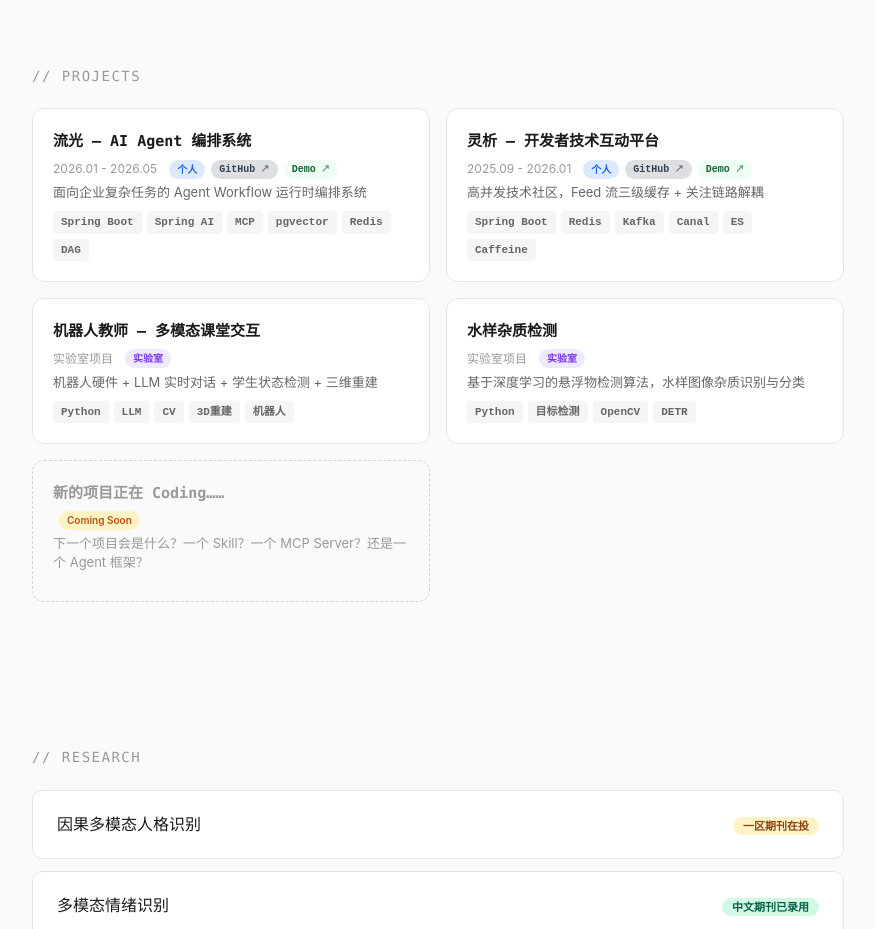
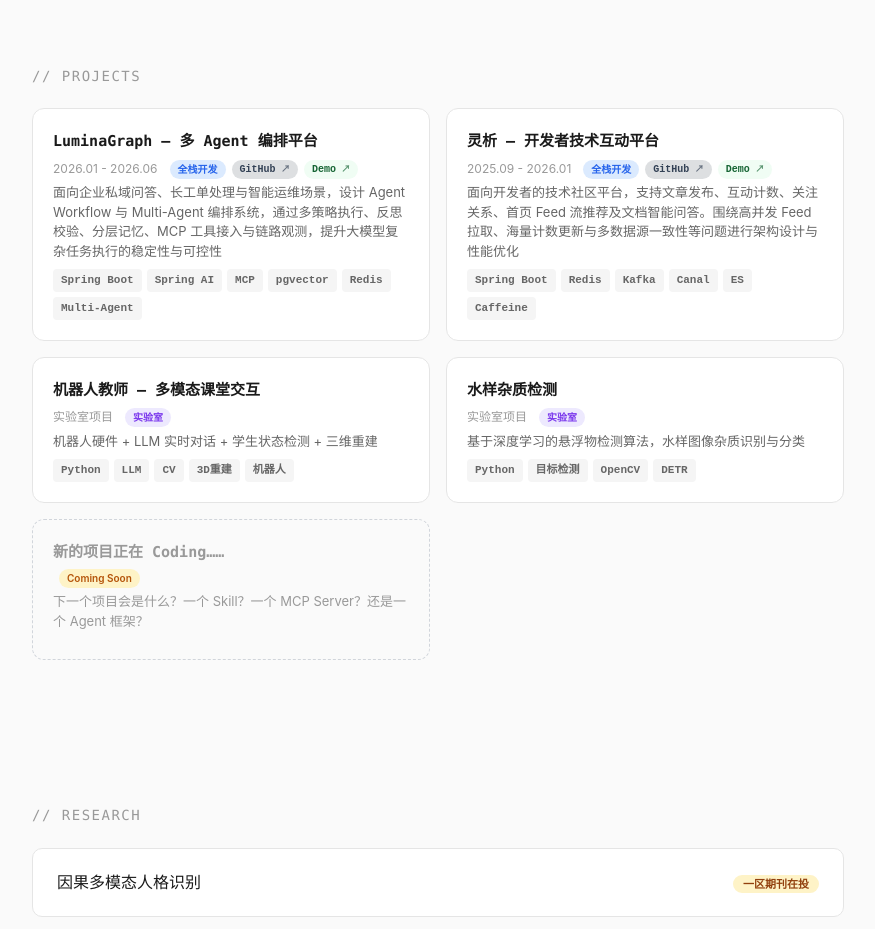
Before and after one commit to Swing-G/swing-g.github.io, a website: page index.html in a window 1280 px wide. Shown: the part 3380-4309 px from the top of the page, without its empty margins (202-1077 px from the left). Drawn offline with nearby package versions, Linux system fonts and the light colour scheme; no server answers.

Commit message:
chore: update LuminaGraph and LingXi project details
- LuminaGraph: rename from 流光, update desc, demo link to luminagraph.top
- LingXi: expand description, update role tag to 全栈开发

```diff
--- a/index.html
+++ b/index.html
@@ -315,27 +315,27 @@
                 <h2>// Projects</h2>
                 <div class="project-grid">
                     <div class="project-card">
-                        <h3 class="project-title">流光 — AI Agent 编排系统</h3>
+                        <h3 class="project-title">LuminaGraph — 多 Agent 编排平台</h3>
                         <div class="card-meta">
-                            <span>2026.01 - 2026.05</span>
-                            <span class="source-tag source-personal">个人</span>
-                            <a href="https://github.com/Swing-G/LiuGuang" class="link-tag link-github" target="_blank" rel="noopener noreferrer">GitHub</a>
-                            <a href="https://liuguangyf.top" class="link-tag link-demo" target="_blank" rel="noopener noreferrer">Demo</a>
+                            <span>2026.01 - 2026.06</span>
+                            <span class="source-tag source-personal">全栈开发</span>
+                            <a href="https://github.com/Swing-G/LuminaGraph" class="link-tag link-github" target="_blank" rel="noopener noreferrer">GitHub</a>
+                            <a href="https://luminagraph.top" class="link-tag link-demo" target="_blank" rel="noopener noreferrer">Demo</a>
                         </div>
-                        <p>面向企业复杂任务的 Agent Workflow 运行时编排系统</p>
+                        <p>面向企业私域问答、长工单处理与智能运维场景，设计 Agent Workflow 与 Multi-Agent 编排系统，通过多策略执行、反思校验、分层记忆、MCP 工具接入与链路观测，提升大模型复杂任务执行的稳定性与可控性</p>
                         <div class="bento-tags">
-                            <span>Spring Boot</span><span>Spring AI</span><span>MCP</span><span>pgvector</span><span>Redis</span><span>DAG</span>
+                            <span>Spring Boot</span><span>Spring AI</span><span>MCP</span><span>pgvector</span><span>Redis</span><span>Multi-Agent</span>
                         </div>
                     </div>
                     <div class="project-card">
                         <h3 class="project-title">灵析 — 开发者技术互动平台</h3>
                         <div class="card-meta">
                             <span>2025.09 - 2026.01</span>
-                            <span class="source-tag source-personal">个人</span>
+                            <span class="source-tag source-personal">全栈开发</span>
                             <a href="https://github.com/Swing-G/LingXi" class="link-tag link-github" target="_blank" rel="noopener noreferrer">GitHub</a>
                             <a href="https://lingxiyf.top" class="link-tag link-demo" target="_blank" rel="noopener noreferrer">Demo</a>
                         </div>
-                        <p>高并发技术社区，Feed 流三级缓存 + 关注链路解耦</p>
+                        <p>面向开发者的技术社区平台，支持文章发布、互动计数、关注关系、首页 Feed 流推荐及文档智能问答。围绕高并发 Feed 拉取、海量计数更新与多数据源一致性等问题进行架构设计与性能优化</p>
                         <div class="bento-tags">
                             <span>Spring Boot</span><span>Redis</span><span>Kafka</span><span>Canal</span><span>ES</span><span>Caffeine</span>
                         </div>
```
